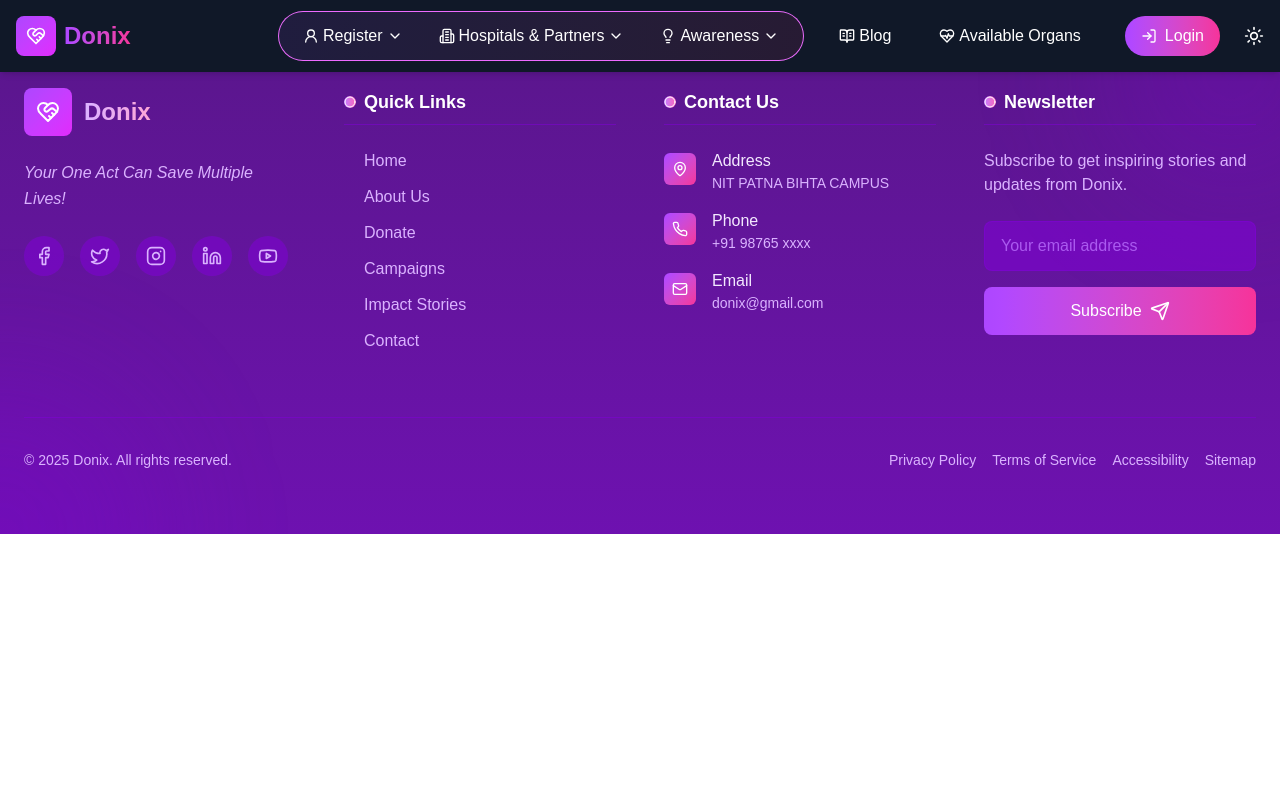
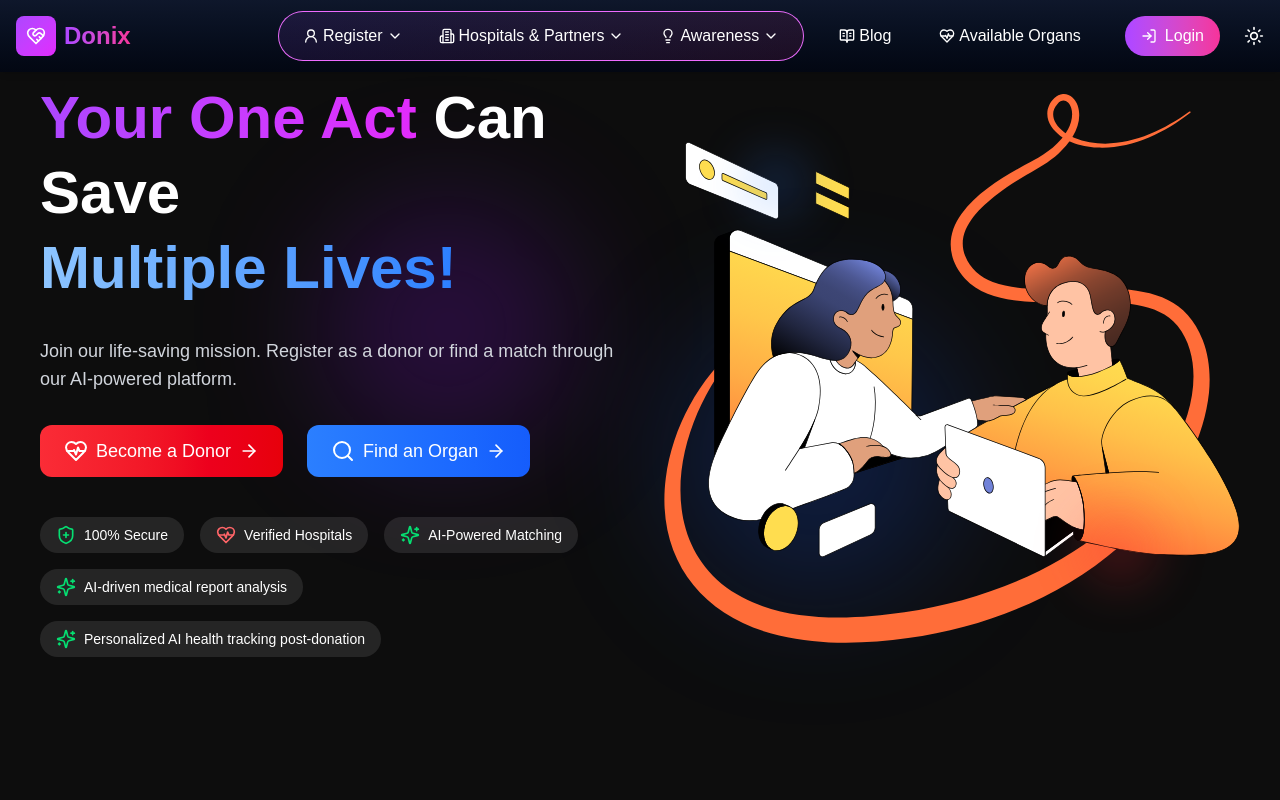
Before and after one commit to bhargavi1045/Donixx, a Next.js app in the folder donix-next.js/: page / in a window 1280 px wide. Shown: the top 800 px of the page. Built offline with nearby package versions, Linux system fonts and the light colour scheme.

Commit message:
added Hero component for landing page while featuring our aim

```diff
--- a/donix-next.js/src/app/page.jsx
+++ b/donix-next.js/src/app/page.jsx
@@ -3,6 +3,7 @@ import React from 'react'
 import { useTheme } from 'next-themes'
 import Navbar from '@/components/common/Navbar'
 import Footer from '@/components/common/Footer'
+import Hero from '@/components/landing/Hero'
 function Page() {
   const {resolvedTheme}=useTheme()
   const darkMode = resolvedTheme === "dark"
@@ -11,7 +12,8 @@ function Page() {
       darkMode  ? "bg-gradient-to-b dark:from-black dark:to-gray-900 text-white" : "bg-white text-gray-900"
     }`}>
       <Navbar />
-      It'z Donix
+      {/* It'z Donix */}
+      <Hero />
       <Footer darkMode={darkMode} />
     </div>
   )
--- a/donix-next.js/src/components/common/Footer.jsx
+++ b/donix-next.js/src/components/common/Footer.jsx
@@ -16,8 +16,8 @@ import Link from "next/link";
 
 const Footer = ({ darkMode }) => {
   const bgGradient = darkMode
-    ? "from-purple-900 to-purple-800"
-    : "from-purple-950 to-purple-900";
+    ? "from-gray-950 to-slate-900"
+    : "from-gray-900 to-slate-600";
   const textColor = darkMode ? "text-purple-300" : "text-purple-200";
   const hoverTextColor = darkMode ? "hover:text-purple-300" : "hover:text-purple-200";
   const borderColor = darkMode ? "border-purple-700/50" : "border-purple-800/50";
--- a/donix-next.js/src/components/common/Navbar.tsx
+++ b/donix-next.js/src/components/common/Navbar.tsx
@@ -85,7 +85,7 @@ const Navbar = () => {
   return (
     <nav
       className={`fixed top-0 left-0 w-full z-50 shadow-md backdrop-blur-lg transition-all duration-300 ${
-        isDark ? "bg-gray-900 text-white" : "bg-white text-gray-900"
+        isDark ? "bg-gradient-to-t from-gray-950 to-slate-900 text-white" : "bg-white text-gray-900"
       }`}
     >
       <div className="container mx-auto px-4 py-3 flex justify-between items-center">
--- /dev/null
+++ b/donix-next.js/src/components/landing/Hero.jsx
@@ -0,0 +1,164 @@
+"use client";
+
+import React, { useEffect, useState } from "react";
+import Image from "next/image";
+import Link from "next/link";
+import { HeartPulse, ArrowRight, ShieldPlus, Search, Sparkles } from "lucide-react";
+import { motion } from "framer-motion";
+import { useTheme } from "next-themes";
+
+const Hero = () => {
+  const { resolvedTheme } = useTheme();
+  const [mounted, setMounted] = useState(false);
+
+  useEffect(() => setMounted(true), []);
+  if (!mounted) return null;
+
+  const isDark = resolvedTheme === "dark";
+
+  return (
+    <section
+      className={`relative min-h-screen py-20 px-6 sm:px-10 overflow-hidden ${
+        isDark ? "bg-[#0d0d0d] text-white" : "bg-white "
+      }`}
+    >
+      <div className="max-w-7xl mx-auto flex flex-col md:flex-row items-center justify-between gap-12 z-10 relative">
+        <div className="md:w-1/2 text-center md:text-left space-y-8">
+          <motion.h2
+            initial={{ opacity: 0, y: 20 }}
+            animate={{ opacity: 1, y: 0 }}
+            transition={{ duration: 0.8 }}
+            className="text-4xl sm:text-4xl md:text-6xl font-bold leading-tight"
+          >
+            <span className="bg-gradient-to-r from-purple-500 to-fuchsia-500 bg-clip-text text-transparent">
+              Your One Act
+            </span>{" "}
+            Can Save <br />
+            <span className="bg-gradient-to-r from-blue-300 to-blue-500 bg-clip-text text-transparent">
+              Multiple Lives!
+            </span>
+          </motion.h2>
+
+          <motion.p
+            initial={{ opacity: 0, y: 20 }}
+            animate={{ opacity: 1, y: 0 }}
+            transition={{ duration: 0.8, delay: 0.2 }}
+            className={`text-lg max-w-xl mx-auto md:mx-0 ${
+              isDark ? "text-gray-300" : "text-gray-600"
+            }`}
+          >
+            Join our life-saving mission. Register as a donor or find a match through our AI-powered platform.
+          </motion.p>
+
+          <motion.div
+            initial={{ opacity: 0, y: 20 }}
+            animate={{ opacity: 1, y: 0 }}
+            transition={{ duration: 0.8, delay: 0.4 }}
+            className="flex flex-col sm:flex-row gap-6 mt-6 justify-center md:justify-start"
+          >
+            <Link href="/register/donor" aria-label="Register as a donor">
+              <button className="flex items-center gap-2 bg-gradient-to-r from-red-500 to-red-600 hover:from-red-600 hover:to-red-700 px-6 py-3 rounded-xl text-lg font-medium transition-all duration-300 hover:shadow-lg hover:shadow-red-500/20 text-white">
+                <HeartPulse className="w-6 h-6" />
+                Become a Donor
+                <ArrowRight className="w-5 h-5" />
+              </button>
+            </Link>
+            <Link href="/search-organ" aria-label="Find a matching organ">
+              <button className="flex items-center gap-2 bg-gradient-to-r from-blue-500 to-blue-600 hover:from-blue-600 hover:to-blue-700 px-6 py-3 rounded-xl text-lg font-medium transition-all duration-300 hover:shadow-lg hover:shadow-blue-500/20 text-white">
+                <Search className="w-6 h-6" />
+                Find an Organ
+                <ArrowRight className="w-5 h-5" />
+              </button>
+            </Link>
+          </motion.div>
+
+          <motion.div
+            initial={{ opacity: 0 }}
+            animate={{ opacity: 1 }}
+            transition={{ duration: 0.8, delay: 0.6 }}
+            className="flex flex-wrap items-center justify-center md:justify-start gap-4 mt-10"
+          >
+            <div
+              className={`flex items-center gap-2 px-4 py-2 rounded-full ${
+                isDark ? "bg-white/10" : "bg-black/10"
+              }`}
+            >
+              <ShieldPlus className="w-5 h-5 text-green-400" />
+              <span className="text-sm">100% Secure</span>
+            </div>
+            <div
+              className={`flex items-center gap-2 px-4 py-2 rounded-full ${
+                isDark ? "bg-white/10" : "bg-black/10"
+              }`}
+            >
+              <HeartPulse className="w-5 h-5 text-red-400" />
+              <span className="text-sm">Verified Hospitals</span>
+            </div>
+            <div
+              className={`flex items-center gap-2 px-4 py-2 rounded-full ${
+                isDark ? "bg-white/10" : "bg-black/10"
+              }`}
+            >
+              <Sparkles className="w-5 h-5 text-green-400" />
+              <span className="text-sm">AI-Powered Matching</span>
+            </div>
+            <div
+              className={`flex items-center gap-2 px-4 py-2 rounded-full ${
+                isDark ? "bg-white/10" : "bg-black/10"
+              }`}
+            >
+              <Sparkles className="w-5 h-5 text-green-400" />
+              <span className="text-sm">AI-driven medical report analysis</span>
+            </div>
+            <div
+              className={`flex items-center gap-2 px-4 py-2 rounded-full ${
+                isDark ? "bg-white/10" : "bg-black/10"
+              }`}
+            >
+              <Sparkles className="w-5 h-5 text-green-400" />
+              <span className="text-sm">Personalized AI health tracking post-donation</span>
+            </div>
+          </motion.div>
+        </div>
+
+        <motion.div
+          initial={{ opacity: 0, x: 50 }}
+          animate={{ opacity: 1, x: 0 }}
+          transition={{ duration: 0.8, delay: 0.3 }}
+          className="md:w-1/2 flex justify-center relative"
+        >
+          <div className="relative w-full max-w-xl aspect-square">
+            <Image
+              src="/landing/whyChose.svg"
+              alt="Organ Donation Visual"
+              fill
+              className="object-contain"
+              priority
+            />
+            <motion.div
+              animate={{ y: [-10, 10, -10] }}
+              transition={{ duration: 6, repeat: Infinity, ease: "easeInOut" }}
+              className="absolute top-20 left-20 w-16 h-16 bg-blue-500/20 rounded-full blur-xl"
+            />
+            <motion.div
+              animate={{ y: [10, -10, 10] }}
+              transition={{ duration: 5, repeat: Infinity, ease: "easeInOut", delay: 0.5 }}
+              className="absolute bottom-20 right-20 w-20 h-20 bg-red-500/20 rounded-full blur-xl"
+            />
+          </div>
+        </motion.div>
+      </div>
+
+      {
+        isDark ? (
+            <div className="absolute top-0 left-0 w-full h-full z-0">
+        <div className="absolute top-1/4 left-1/4 w-64 h-64 bg-purple-600/20 rounded-full blur-3xl" />
+        <div className="absolute bottom-1/4 right-1/4 w-72 h-72 bg-blue-600/20 rounded-full blur-3xl" />
+      </div>):""
+      }
+
+    </section>
+  );
+};
+
+export default Hero;
```
Also changed, not shown: donix-next.js/public/landing/whyChose.svg (added).
